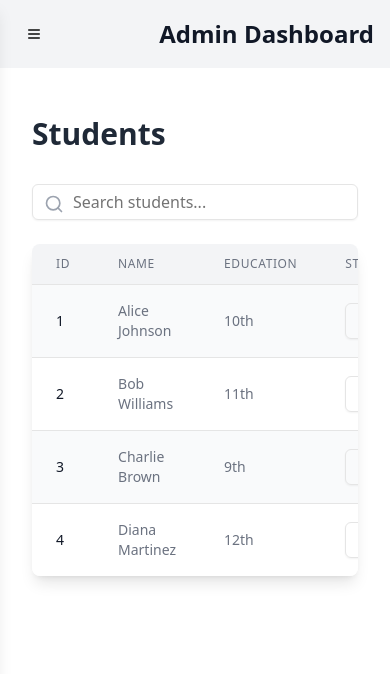
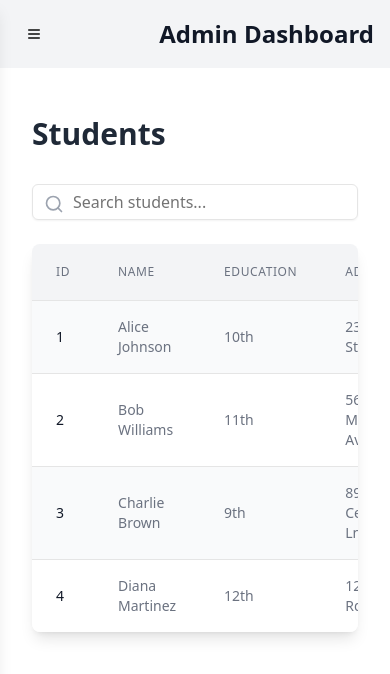
Before and after one commit to Siddique-Ahmed/L-M-S, a Next.js app: page /admin/students in a window 390 px wide. Shown: the top 674 px of the page. Built offline with nearby package versions, Linux system fonts and the light colour scheme.

Commit message:
style scroll bar and set admin panel

```diff
--- a/app/(admin)/admin/students/page.js
+++ b/app/(admin)/admin/students/page.js
@@ -17,7 +17,7 @@ import {
   SelectValue,
 } from "@/components/ui/select";
 import { Input } from "@/components/ui/input";
-import { Search } from 'lucide-react';
+import { Search } from "lucide-react";
 
 const initialStudents = [
   {
@@ -29,9 +29,9 @@ const initialStudents = [
     email: "alice@example.com",
     status: "Enrolled",
     cnic: 9834693471874,
-    phoneNum : "0290342534",
-    courseName : "Web and App Development",
-    batchNo : "batch 01",
+    phoneNum: "0290342534",
+    courseName: "Web and App Development",
+    batchNo: "batch 01",
   },
   {
     id: 2,
@@ -42,9 +42,9 @@ const initialStudents = [
     email: "bob@example.com",
     status: "Enrolled",
     cnic: 9834693471874,
-    phoneNum : "0290342534",
-    courseName : "Web Development",
-    batchNo : "batch 01",
+    phoneNum: "0290342534",
+    courseName: "Web Development",
+    batchNo: "batch 01",
   },
   {
     id: 3,
@@ -55,9 +55,9 @@ const initialStudents = [
     email: "charlie@example.com",
     status: "Not Enrolled",
     cnic: 9834693471874,
-    phoneNum : "0290342534",
-    courseName : "App Development",
-    batchNo : "batch 01",
+    phoneNum: "0290342534",
+    courseName: "App Development",
+    batchNo: "batch 01",
   },
   {
     id: 4,
@@ -68,9 +68,9 @@ const initialStudents = [
     email: "diana@example.com",
     status: "Eliminated",
     cnic: 9834693471874,
-    phoneNum : "0290342534",
-    courseName : "python",
-    batchNo : "batch 01",
+    phoneNum: "0290342534",
+    courseName: "python",
+    batchNo: "batch 01",
   },
 ];
 
@@ -86,9 +86,10 @@ export default function StudentsPage() {
     );
   };
 
-  const filteredStudents = students.filter((student) =>
-    student.name.toLowerCase().includes(searchTerm.toLowerCase()) ||
-    student.email.toLowerCase().includes(searchTerm.toLowerCase())
+  const filteredStudents = students.filter(
+    (student) =>
+      student.name.toLowerCase().includes(searchTerm.toLowerCase()) ||
+      student.email.toLowerCase().includes(searchTerm.toLowerCase())
   );
 
   return (
@@ -124,25 +125,25 @@ export default function StudentsPage() {
                 <TableHead className="py-3 px-6 text-left text-xs font-medium text-gray-500 dark:text-gray-300 uppercase tracking-wider">
                   Education
                 </TableHead>
-                <TableHead className="py-3 px-6 text-left text-xs font-medium text-gray-500 dark:text-gray-300 uppercase tracking-wider hidden md:table-cell">
+                <TableHead className="py-3 px-6 text-left text-xs font-medium text-gray-500 dark:text-gray-300 uppercase tracking-wider md:table-cell">
                   Address
                 </TableHead>
-                <TableHead className="py-3 px-6 text-left text-xs font-medium text-gray-500 dark:text-gray-300 uppercase tracking-wider hidden lg:table-cell">
-                 CNIC
+                <TableHead className="py-3 px-6 text-left text-xs font-medium text-gray-500 dark:text-gray-300 uppercase tracking-wider lg:table-cell">
+                  CNIC
                 </TableHead>
-                <TableHead className="py-3 px-6 text-left text-xs font-medium text-gray-500 dark:text-gray-300 uppercase tracking-wider hidden lg:table-cell">
+                <TableHead className="py-3 px-6 text-left text-xs font-medium text-gray-500 dark:text-gray-300 uppercase tracking-wider lg:table-cell">
                   Parent Name
                 </TableHead>
-                <TableHead className="py-3 px-6 text-left text-xs font-medium text-gray-500 dark:text-gray-300 uppercase tracking-wider hidden sm:table-cell">
+                <TableHead className="py-3 px-6 text-left text-xs font-medium text-gray-500 dark:text-gray-300 uppercase tracking-wider sm:table-cell">
                   Email
                 </TableHead>
-                <TableHead className="py-3 px-6 text-left text-xs font-medium text-gray-500 dark:text-gray-300 uppercase tracking-wider hidden sm:table-cell">
+                <TableHead className="py-3 px-6 text-left text-xs font-medium text-gray-500 dark:text-gray-300 uppercase tracking-wider sm:table-cell">
                   Phone Number
                 </TableHead>
-                <TableHead className="py-3 px-6 text-left text-xs font-medium text-gray-500 dark:text-gray-300 uppercase tracking-wider hidden sm:table-cell">
+                <TableHead className="py-3 px-6 text-left text-xs font-medium text-gray-500 dark:text-gray-300 uppercase tracking-wider sm:table-cell">
                   Course Name
                 </TableHead>
-                <TableHead className="py-3 px-6 text-left text-xs font-medium text-gray-500 dark:text-gray-300 uppercase tracking-wider hidden sm:table-cell">
+                <TableHead className="py-3 px-6 text-left text-xs font-medium text-gray-500 dark:text-gray-300 uppercase tracking-wider sm:table-cell">
                   Batch Number
                 </TableHead>
                 <TableHead className="py-3 px-6 text-left text-xs font-medium text-gray-500 dark:text-gray-300 uppercase tracking-wider">
@@ -169,25 +170,25 @@ export default function StudentsPage() {
                   <TableCell className="py-4 px-6 text-sm text-gray-500 dark:text-gray-300">
                     {student.grade}
                   </TableCell>
-                  <TableCell className="py-4 px-6 text-sm text-gray-500 dark:text-gray-300 hidden md:table-cell">
+                  <TableCell className="py-4 px-6 text-sm text-gray-500 dark:text-gray-300 md:table-cell">
                     {student.address}
                   </TableCell>
-                  <TableCell className="py-4 px-6 text-sm text-gray-500 dark:text-gray-300 hidden lg:table-cell">
+                  <TableCell className="py-4 px-6 text-sm text-gray-500 dark:text-gray-300 lg:table-cell">
                     {student.cnic}
                   </TableCell>
-                  <TableCell className="py-4 px-6 text-sm text-gray-500 dark:text-gray-300 hidden lg:table-cell">
+                  <TableCell className="py-4 px-6 text-sm text-gray-500 dark:text-gray-300 lg:table-cell">
                     {student.parentName}
                   </TableCell>
-                  <TableCell className="py-4 px-6 text-sm text-gray-500 dark:text-gray-300 hidden sm:table-cell">
+                  <TableCell className="py-4 px-6 text-sm text-gray-500 dark:text-gray-300 sm:table-cell">
                     {student.email}
                   </TableCell>
-                  <TableCell className="py-4 px-6 text-sm text-gray-500 dark:text-gray-300 hidden sm:table-cell">
+                  <TableCell className="py-4 px-6 text-sm text-gray-500 dark:text-gray-300 sm:table-cell">
                     {student.phoneNum}
                   </TableCell>
-                  <TableCell className="py-4 px-6 text-sm text-gray-500 dark:text-gray-300 hidden sm:table-cell">
+                  <TableCell className="py-4 px-6 text-sm text-gray-500 dark:text-gray-300 sm:table-cell">
                     {student.courseName}
                   </TableCell>
-                  <TableCell className="py-4 px-6 text-sm text-gray-500 dark:text-gray-300 hidden sm:table-cell">
+                  <TableCell className="py-4 px-6 text-sm text-gray-500 dark:text-gray-300 sm:table-cell">
                     {student.batchNo}
                   </TableCell>
                   <TableCell className="py-4 px-6 text-sm font-medium">
--- a/app/(admin)/admin/teachers/page.js
+++ b/app/(admin)/admin/teachers/page.js
@@ -85,7 +85,7 @@ export default function TeachersPage() {
 
   return (
     <div className="container mx-auto px-4 py-8">
-      <div className="bg-gradient-to-r from-purple-700 to-indigo-800 rounded-lg shadow-lg p-6 mb-8">
+      <div className="bg-gradient-to-r from-blue-500 to-blue-800 rounded-lg shadow-lg p-6 mb-8">
         <h1 className="text-3xl font-bold text-white mb-2">Teachers Management</h1>
         <p className="text-purple-200">View and manage teacher information</p>
       </div>
@@ -114,10 +114,10 @@ export default function TeachersPage() {
                   <TableHead className="py-3 px-6 text-left text-xs font-medium text-gray-500 dark:text-gray-400 uppercase tracking-wider">ID</TableHead>
                   <TableHead className="py-3 px-6 text-left text-xs font-medium text-gray-500 dark:text-gray-400 uppercase tracking-wider">Name</TableHead>
                   <TableHead className="py-3 px-6 text-left text-xs font-medium text-gray-500 dark:text-gray-400 uppercase tracking-wider">Expertise</TableHead>
-                  <TableHead className="py-3 px-6 text-left text-xs font-medium text-gray-500 dark:text-gray-400 uppercase tracking-wider hidden md:table-cell">Address</TableHead>
-                  <TableHead className="py-3 px-6 text-left text-xs font-medium text-gray-500 dark:text-gray-400 uppercase tracking-wider hidden lg:table-cell">Education</TableHead>
-                  <TableHead className="py-3 px-6 text-left text-xs font-medium text-gray-500 dark:text-gray-400 uppercase tracking-wider hidden sm:table-cell">Email</TableHead>
-                  <TableHead className="py-3 px-6 text-left text-xs font-medium text-gray-500 dark:text-gray-400 uppercase tracking-wider hidden sm:table-cell">Phone</TableHead>
+                  <TableHead className="py-3 px-6 text-left text-xs font-medium text-gray-500 dark:text-gray-400 uppercase tracking-wider md:table-cell">Address</TableHead>
+                  <TableHead className="py-3 px-6 text-left text-xs font-medium text-gray-500 dark:text-gray-400 uppercase tracking-wider lg:table-cell">Education</TableHead>
+                  <TableHead className="py-3 px-6 text-left text-xs font-medium text-gray-500 dark:text-gray-400 uppercase tracking-wider sm:table-cell">Email</TableHead>
+                  <TableHead className="py-3 px-6 text-left text-xs font-medium text-gray-500 dark:text-gray-400 uppercase tracking-wider sm:table-cell">Phone</TableHead>
                   <TableHead className="py-3 px-6 text-left text-xs font-medium text-gray-500 dark:text-gray-400 uppercase tracking-wider">Actions</TableHead>
                 </TableRow>
               </TableHeader>
@@ -136,10 +136,10 @@ export default function TeachersPage() {
                         {teacher.expertize}
                       </span>
                     </TableCell>
-                    <TableCell className="py-4 px-6 text-sm text-gray-500 dark:text-gray-300 hidden md:table-cell">{teacher.address}</TableCell>
-                    <TableCell className="py-4 px-6 text-sm text-gray-500 dark:text-gray-300 hidden lg:table-cell">{teacher.education}</TableCell>
-                    <TableCell className="py-4 px-6 text-sm text-gray-500 dark:text-gray-300 hidden sm:table-cell">{teacher.email}</TableCell>
-                    <TableCell className="py-4 px-6 text-sm text-gray-500 dark:text-gray-300 hidden sm:table-cell">{teacher.phoneNum}</TableCell>
+                    <TableCell className="py-4 px-6 text-sm text-gray-500 dark:text-gray-300 md:table-cell">{teacher.address}</TableCell>
+                    <TableCell className="py-4 px-6 text-sm text-gray-500 dark:text-gray-300 lg:table-cell">{teacher.education}</TableCell>
+                    <TableCell className="py-4 px-6 text-sm text-gray-500 dark:text-gray-300 sm:table-cell">{teacher.email}</TableCell>
+                    <TableCell className="py-4 px-6 text-sm text-gray-500 dark:text-gray-300 sm:table-cell">{teacher.phoneNum}</TableCell>
                     <TableCell className="py-4 px-6 text-sm font-medium">
                       <Button
                         variant="outline"
--- a/app/globals.css
+++ b/app/globals.css
@@ -64,3 +64,22 @@
     @apply bg-background text-foreground;
   }
 }
+
+::-webkit-scrollbar {
+  width: 8px;
+  height: 8px;
+}
+
+::-webkit-scrollbar-track {
+  background: #ccc;
+  border-radius: 10px;
+}
+
+::-webkit-scrollbar-thumb {
+  background: #0000ff;
+  border-radius: 20px;
+}
+
+::-webkit-scrollbar-thumb:hover {
+  background: #0000ffa6;
+}
```
